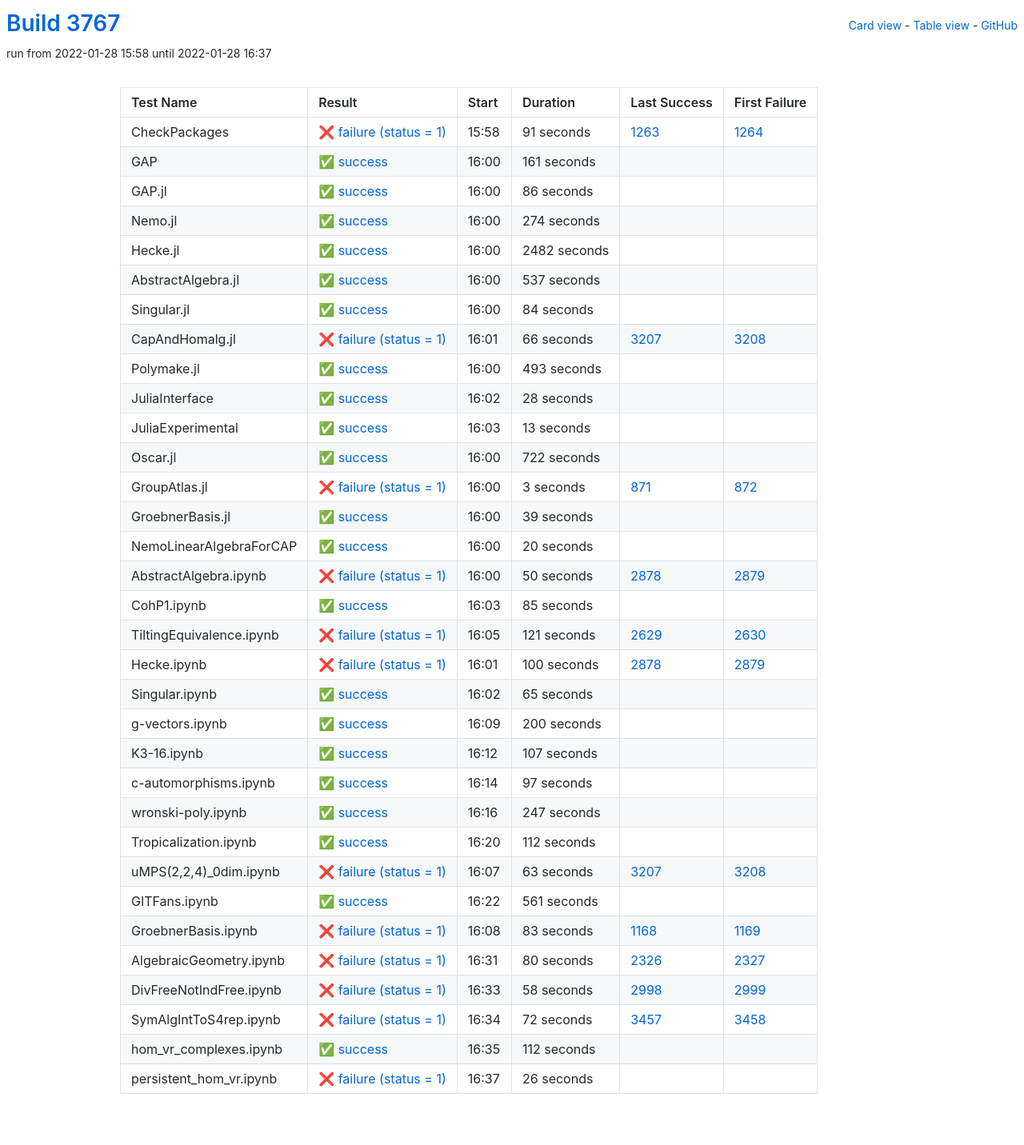
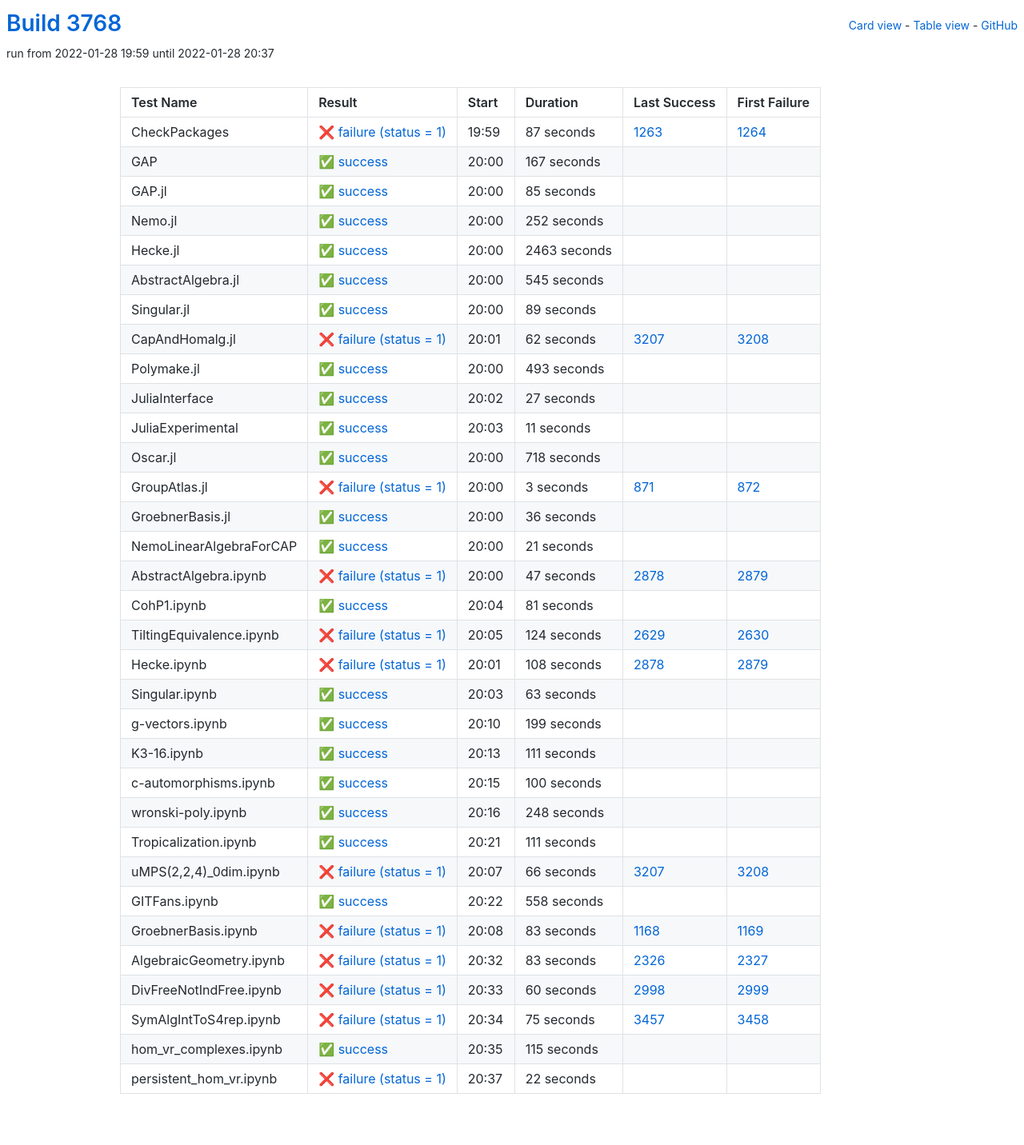
Before and after one commit to oscar-system/oscar-ci-status-stable, a Jekyll site: the page built from table.html, in a window 1280 px wide. Shown: the whole page at 80% size. Built offline with Jekyll 4.4.1, drawn with Linux system fonts in a browser that asks for light colours.

Commit message:
Build #3768

```diff
--- a/_data/ci.yml
+++ b/_data/ci.yml
@@ -1,6 +1,6 @@
 ---
-build: 3767
-build_url: https://oscarci.mathematik.uni-kl.de/job/oscar-stable/3767/
+build: 3768
+build_url: https://oscarci.mathematik.uni-kl.de/job/oscar-stable/3768/
 job: oscar-stable
 organization: oscar-system
 repo: oscar-ci-status-stable
@@ -8,104 +8,104 @@ repourl: https://github.com/oscar-system/oscar-ci-status-stable
 tests:
 - name: CheckPackages
   id: checkpackages
-  log: https://oscarci.mathematik.uni-kl.de/job/oscar-stable/3767/artifact/logs/build-3767/CheckPackages.log
-  start: 2022-01-28 15:58
+  log: https://oscarci.mathematik.uni-kl.de/job/oscar-stable/3768/artifact/logs/build-3768/CheckPackages.log
+  start: 2022-01-28 19:59
   success: false
   exitcode: 1
   status: failure
-  duration: 91
+  duration: 87
   last_success: 1263
   last_success_url: https://oscarci.mathematik.uni-kl.de/job/oscar-stable/1263/
   first_failure: 1264
   first_failure_url: https://oscarci.mathematik.uni-kl.de/job/oscar-stable/1264/
 - name: GAP
   id: gap
-  log: https://oscarci.mathematik.uni-kl.de/job/oscar-stable/3767/artifact/logs/build-3767/GAP.log
-  start: 2022-01-28 16:00
+  log: https://oscarci.mathematik.uni-kl.de/job/oscar-stable/3768/artifact/logs/build-3768/GAP.log
+  start: 2022-01-28 20:00
   success: true
   exitcode: 0
   status: success
-  duration: 161
+  duration: 167
   last_success: false
   last_success_url:
   first_failure: false
   first_failure_url:
 - name: GAP.jl
   id: gap-jl
-  log: https://oscarci.mathematik.uni-kl.de/job/oscar-stable/3767/artifact/logs/build-3767/GAP.jl.log
-  start: 2022-01-28 16:00
+  log: https://oscarci.mathematik.uni-kl.de/job/oscar-stable/3768/artifact/logs/build-3768/GAP.jl.log
+  start: 2022-01-28 20:00
   success: true
   exitcode: 0
   status: success
-  duration: 86
+  duration: 85
   last_success: false
   last_success_url:
   first_failure: false
   first_failure_url:
 - name: Nemo.jl
   id: nemo-jl
-  log: https://oscarci.mathematik.uni-kl.de/job/oscar-stable/3767/artifact/logs/build-3767/Nemo.jl.log
-  start: 2022-01-28 16:00
+  log: https://oscarci.mathematik.uni-kl.de/job/oscar-stable/3768/artifact/logs/build-3768/Nemo.jl.log
+  start: 2022-01-28 20:00
   success: true
   exitcode: 0
   status: success
-  duration: 274
+  duration: 252
   last_success: false
   last_success_url:
   first_failure: false
   first_failure_url:
 - name: Hecke.jl
   id: hecke-jl
-  log: https://oscarci.mathematik.uni-kl.de/job/oscar-stable/3767/artifact/logs/build-3767/Hecke.jl.log
-  start: 2022-01-28 16:00
+  log: https://oscarci.mathematik.uni-kl.de/job/oscar-stable/3768/artifact/logs/build-3768/Hecke.jl.log
+  start: 2022-01-28 20:00
   success: true
   exitcode: 0
   status: success
-  duration: 2482
+  duration: 2463
   last_success: false
   last_success_url:
   first_failure: false
   first_failure_url:
 - name: AbstractAlgebra.jl
   id: abstractalgebra-jl
-  log: https://oscarci.mathematik.uni-kl.de/job/oscar-stable/3767/artifact/logs/build-3767/AbstractAlgebra.jl.log
-  start: 2022-01-28 16:00
+  log: https://oscarci.mathematik.uni-kl.de/job/oscar-stable/3768/artifact/logs/build-3768/AbstractAlgebra.jl.log
+  start: 2022-01-28 20:00
   success: true
   exitcode: 0
   status: success
-  duration: 537
+  duration: 545
   last_success: false
   last_success_url:
   first_failure: false
   first_failure_url:
 - name: Singular.jl
   id: singular-jl
-  log: https://oscarci.mathematik.uni-kl.de/job/oscar-stable/3767/artifact/logs/build-3767/Singular.jl.log
-  start: 2022-01-28 16:00
+  log: https://oscarci.mathematik.uni-kl.de/job/oscar-stable/3768/artifact/logs/build-3768/Singular.jl.log
+  start: 2022-01-28 20:00
   success: true
   exitcode: 0
   status: success
-  duration: 84
+  duration: 89
   last_success: false
   last_success_url:
   first_failure: false
   first_failure_url:
 - name: CapAndHomalg.jl
   id: capandhomalg-jl
-  log: https://oscarci.mathematik.uni-kl.de/job/oscar-stable/3767/artifact/logs/build-3767/CapAndHomalg.jl.log
-  start: 2022-01-28 16:01
+  log: https://oscarci.mathematik.uni-kl.de/job/oscar-stable/3768/artifact/logs/build-3768/CapAndHomalg.jl.log
+  start: 2022-01-28 20:01
   success: false
   exitcode: 1
   status: failure
-  duration: 66
+  duration: 62
   last_success: 3207
   last_success_url: https://oscarci.mathematik.uni-kl.de/job/oscar-stable/3207/
   first_failure: 3208
   first_failure_url: https://oscarci.mathematik.uni-kl.de/job/oscar-stable/3208/
 - name: Polymake.jl
   id: polymake-jl
-  log: https://oscarci.mathematik.uni-kl.de/job/oscar-stable/3767/artifact/logs/build-3767/Polymake.jl.log
-  start: 2022-01-28 16:00
+  log: https://oscarci.mathematik.uni-kl.de/job/oscar-stable/3768/artifact/logs/build-3768/Polymake.jl.log
+  start: 2022-01-28 20:00
   success: true
   exitcode: 0
   status: success
@@ -116,44 +116,44 @@ tests:
   first_failure_url:
 - name: JuliaInterface
   id: juliainterface
-  log: https://oscarci.mathematik.uni-kl.de/job/oscar-stable/3767/artifact/logs/build-3767/JuliaInterface.log
-  start: 2022-01-28 16:02
+  log: https://oscarci.mathematik.uni-kl.de/job/oscar-stable/3768/artifact/logs/build-3768/JuliaInterface.log
+  start: 2022-01-28 20:02
   success: true
   exitcode: 0
   status: success
-  duration: 28
+  duration: 27
   last_success: false
   last_success_url:
   first_failure: false
   first_failure_url:
 - name: JuliaExperimental
   id: juliaexperimental
-  log: https://oscarci.mathematik.uni-kl.de/job/oscar-stable/3767/artifact/logs/build-3767/JuliaExperimental.log
-  start: 2022-01-28 16:03
+  log: https://oscarci.mathematik.uni-kl.de/job/oscar-stable/3768/artifact/logs/build-3768/JuliaExperimental.log
+  start: 2022-01-28 20:03
   success: true
   exitcode: 0
   status: success
-  duration: 13
+  duration: 11
   last_success: false
   last_success_url:
   first_failure: false
   first_failure_url:
 - name: Oscar.jl
   id: oscar-jl
-  log: https://oscarci.mathematik.uni-kl.de/job/oscar-stable/3767/artifact/logs/build-3767/Oscar.jl.log
-  start: 2022-01-28 16:00
+  log: https://oscarci.mathematik.uni-kl.de/job/oscar-stable/3768/artifact/logs/build-3768/Oscar.jl.log
+  start: 2022-01-28 20:00
   success: true
   exitcode: 0
   status: success
-  duration: 722
+  duration: 718
   last_success: false
   last_success_url:
   first_failure: false
   first_failure_url:
 - name: GroupAtlas.jl
   id: groupatlas-jl
-  log: https://oscarci.mathematik.uni-kl.de/job/oscar-stable/3767/artifact/logs/build-3767/GroupAtlas.jl.log
-  start: 2022-01-28 16:00
+  log: https://oscarci.mathematik.uni-kl.de/job/oscar-stable/3768/artifact/logs/build-3768/GroupAtlas.jl.log
+  start: 2022-01-28 20:00
   success: false
   exitcode: 1
   status: failure
@@ -164,176 +164,176 @@ tests:
   first_failure_url: https://oscarci.mathematik.uni-kl.de/job/oscar-stable/872/
 - name: GroebnerBasis.jl
   id: groebnerbasis-jl
-  log: https://oscarci.mathematik.uni-kl.de/job/oscar-stable/3767/artifact/logs/build-3767/GroebnerBasis.jl.log
-  start: 2022-01-28 16:00
+  log: https://oscarci.mathematik.uni-kl.de/job/oscar-stable/3768/artifact/logs/build-3768/GroebnerBasis.jl.log
+  start: 2022-01-28 20:00
   success: true
   exitcode: 0
   status: success
-  duration: 39
+  duration: 36
   last_success: false
   last_success_url:
   first_failure: false
   first_failure_url:
 - name: NemoLinearAlgebraForCAP
   id: nemolinearalgebraforcap
-  log: https://oscarci.mathematik.uni-kl.de/job/oscar-stable/3767/artifact/logs/build-3767/NemoLinearAlgebraForCAP.log
-  start: 2022-01-28 16:00
+  log: https://oscarci.mathematik.uni-kl.de/job/oscar-stable/3768/artifact/logs/build-3768/NemoLinearAlgebraForCAP.log
+  start: 2022-01-28 20:00
   success: true
   exitcode: 0
   status: success
-  duration: 20
+  duration: 21
   last_success: false
   last_success_url:
   first_failure: false
   first_failure_url:
 - name: AbstractAlgebra.ipynb
   id: abstractalgebra-ipynb
-  log: https://oscarci.mathematik.uni-kl.de/job/oscar-stable/3767/artifact/logs/build-3767/AbstractAlgebra.ipynb.log
-  start: 2022-01-28 16:00
+  log: https://oscarci.mathematik.uni-kl.de/job/oscar-stable/3768/artifact/logs/build-3768/AbstractAlgebra.ipynb.log
+  start: 2022-01-28 20:00
   success: false
   exitcode: 1
   status: failure
-  duration: 50
+  duration: 47
   last_success: 2878
   last_success_url: https://oscarci.mathematik.uni-kl.de/job/oscar-stable/2878/
   first_failure: 2879
   first_failure_url: https://oscarci.mathematik.uni-kl.de/job/oscar-stable/2879/
 - name: CohP1.ipynb
   id: cohp1-ipynb
-  log: https://oscarci.mathematik.uni-kl.de/job/oscar-stable/3767/artifact/logs/build-3767/CohP1.ipynb.log
-  start: 2022-01-28 16:03
+  log: https://oscarci.mathematik.uni-kl.de/job/oscar-stable/3768/artifact/logs/build-3768/CohP1.ipynb.log
+  start: 2022-01-28 20:04
   success: true
   exitcode: 0
   status: success
-  duration: 85
+  duration: 81
   last_success: false
   last_success_url:
   first_failure: false
   first_failure_url:
 - name: TiltingEquivalence.ipynb
   id: tiltingequivalence-ipynb
-  log: https://oscarci.mathematik.uni-kl.de/job/oscar-stable/3767/artifact/logs/build-3767/TiltingEquivalence.ipynb.log
-  start: 2022-01-28 16:05
+  log: https://oscarci.mathematik.uni-kl.de/job/oscar-stable/3768/artifact/logs/build-3768/TiltingEquivalence.ipynb.log
+  start: 2022-01-28 20:05
   success: false
   exitcode: 1
   status: failure
-  duration: 121
+  duration: 124
   last_success: 2629
   last_success_url: https://oscarci.mathematik.uni-kl.de/job/oscar-stable/2629/
   first_failure: 2630
   first_failure_url: https://oscarci.mathematik.uni-kl.de/job/oscar-stable/2630/
 - name: Hecke.ipynb
   id: hecke-ipynb
-  log: https://oscarci.mathematik.uni-kl.de/job/oscar-stable/3767/artifact/logs/build-3767/Hecke.ipynb.log
-  start: 2022-01-28 16:01
+  log: https://oscarci.mathematik.uni-kl.de/job/oscar-stable/3768/artifact/logs/build-3768/Hecke.ipynb.log
+  start: 2022-01-28 20:01
   success: false
   exitcode: 1
   status: failure
-  duration: 100
+  duration: 108
   last_success: 2878
   last_success_url: https://oscarci.mathematik.uni-kl.de/job/oscar-stable/2878/
   first_failure: 2879
   first_failure_url: https://oscarci.mathematik.uni-kl.de/job/oscar-stable/2879/
 - name: Singular.ipynb
   id: singular-ipynb
-  log: https://oscarci.mathematik.uni-kl.de/job/oscar-stable/3767/artifact/logs/build-3767/Singular.ipynb.log
-  start: 2022-01-28 16:02
+  log: https://oscarci.mathematik.uni-kl.de/job/oscar-stable/3768/artifact/logs/build-3768/Singular.ipynb.log
+  start: 2022-01-28 20:03
   success: true
   exitcode: 0
   status: success
-  duration: 65
+  duration: 63
   last_success: false
   last_success_url:
   first_failure: false
   first_failure_url:
 - name: g-vectors.ipynb
   id: g-vectors-ipynb
-  log: https://oscarci.mathematik.uni-kl.de/job/oscar-stable/3767/artifact/logs/build-3767/g-vectors.ipynb.log
-  start: 2022-01-28 16:09
+  log: https://oscarci.mathematik.uni-kl.de/job/oscar-stable/3768/artifact/logs/build-3768/g-vectors.ipynb.log
+  start: 2022-01-28 20:10
   success: true
   exitcode: 0
   status: success
-  duration: 200
+  duration: 199
   last_success: false
   last_success_url:
   first_failure: false
   first_failure_url:
 - name: K3-16.ipynb
   id: k3-16-ipynb
-  log: https://oscarci.mathematik.uni-kl.de/job/oscar-stable/3767/artifact/logs/build-3767/K3-16.ipynb.log
-  start: 2022-01-28 16:12
+  log: https://oscarci.mathematik.uni-kl.de/job/oscar-stable/3768/artifact/logs/build-3768/K3-16.ipynb.log
+  start: 2022-01-28 20:13
   success: true
   exitcode: 0
   status: success
-  duration: 107
+  duration: 111
   last_success: false
   last_success_url:
   first_failure: false
   first_failure_url:
 - name: c-automorphisms.ipynb
   id: c-automorphisms-ipynb
-  log: https://oscarci.mathematik.uni-kl.de/job/oscar-stable/3767/artifact/logs/build-3767/c-automorphisms.ipynb.log
-  start: 2022-01-28 16:14
+  log: https://oscarci.mathematik.uni-kl.de/job/oscar-stable/3768/artifact/logs/build-3768/c-automorphisms.ipynb.log
+  start: 2022-01-28 20:15
   success: true
   exitcode: 0
   status: success
-  duration: 97
+  duration: 100
   last_success: false
   last_success_url:
   first_failure: false
   first_failure_url:
 - name: wronski-poly.ipynb
   id: wronski-poly-ipynb
-  log: https://oscarci.mathematik.uni-kl.de/job/oscar-stable/3767/artifact/logs/build-3767/wronski-poly.ipynb.log
-  start: 2022-01-28 16:16
+  log: https://oscarci.mathematik.uni-kl.de/job/oscar-stable/3768/artifact/logs/build-3768/wronski-poly.ipynb.log
+  start: 2022-01-28 20:16
   success: true
   exitcode: 0
   status: success
-  duration: 247
+  duration: 248
   last_success: false
   last_success_url:
   first_failure: false
   first_failure_url:
 - name: Tropicalization.ipynb
   id: tropicalization-ipynb
-  log: https://oscarci.mathematik.uni-kl.de/job/oscar-stable/3767/artifact/logs/build-3767/Tropicalization.ipynb.log
-  start: 2022-01-28 16:20
+  log: https://oscarci.mathematik.uni-kl.de/job/oscar-stable/3768/artifact/logs/build-3768/Tropicalization.ipynb.log
+  start: 2022-01-28 20:21
   success: true
   exitcode: 0
   status: success
-  duration: 112
+  duration: 111
   last_success: false
   last_success_url:
   first_failure: false
   first_failure_url:
 - name: uMPS(2,2,4)_0dim.ipynb
   id: umps-2-2-4-0dim-ipynb
-  log: https://oscarci.mathematik.uni-kl.de/job/oscar-stable/3767/artifact/logs/build-3767/uMPS-2-2-4-_0dim.ipynb.log
-  start: 2022-01-28 16:07
+  log: https://oscarci.mathematik.uni-kl.de/job/oscar-stable/3768/artifact/logs/build-3768/uMPS-2-2-4-_0dim.ipynb.log
+  start: 2022-01-28 20:07
   success: false
   exitcode: 1
   status: failure
-  duration: 63
+  duration: 66
   last_success: 3207
   last_success_url: https://oscarci.mathematik.uni-kl.de/job/oscar-stable/3207/
   first_failure: 3208
   first_failure_url: https://oscarci.mathematik.uni-kl.de/job/oscar-stable/3208/
 - name: GITFans.ipynb
   id: gitfans-ipynb
-  log: https://oscarci.mathematik.uni-kl.de/job/oscar-stable/3767/artifact/logs/build-3767/GITFans.ipynb.log
-  start: 2022-01-28 16:22
+  log: https://oscarci.mathematik.uni-kl.de/job/oscar-stable/3768/artifact/logs/build-3768/GITFans.ipynb.log
+  start: 2022-01-28 20:22
   success: true
   exitcode: 0
   status: success
-  duration: 561
+  duration: 558
   last_success: false
   last_success_url:
   first_failure: false
   first_failure_url:
 - name: GroebnerBasis.ipynb
   id: groebnerbasis-ipynb
-  log: https://oscarci.mathematik.uni-kl.de/job/oscar-stable/3767/artifact/logs/build-3767/GroebnerBasis.ipynb.log
-  start: 2022-01-28 16:08
+  log: https://oscarci.mathematik.uni-kl.de/job/oscar-stable/3768/artifact/logs/build-3768/GroebnerBasis.ipynb.log
+  start: 2022-01-28 20:08
   success: false
   exitcode: 1
   status: failure
@@ -344,60 +344,60 @@ tests:
   first_failure_url: https://oscarci.mathematik.uni-kl.de/job/oscar-stable/1169/
 - name: AlgebraicGeometry.ipynb
   id: algebraicgeometry-ipynb
-  log: https://oscarci.mathematik.uni-kl.de/job/oscar-stable/3767/artifact/logs/build-3767/AlgebraicGeometry.ipynb.log
-  start: 2022-01-28 16:31
+  log: https://oscarci.mathematik.uni-kl.de/job/oscar-stable/3768/artifact/logs/build-3768/AlgebraicGeometry.ipynb.log
+  start: 2022-01-28 20:32
   success: false
   exitcode: 1
   status: failure
-  duration: 80
+  duration: 83
   last_success: 2326
   last_success_url: https://oscarci.mathematik.uni-kl.de/job/oscar-stable/2326/
   first_failure: 2327
   first_failure_url: https://oscarci.mathematik.uni-kl.de/job/oscar-stable/2327/
 - name: DivFreeNotIndFree.ipynb
   id: divfreenotindfree-ipynb
-  log: https://oscarci.mathematik.uni-kl.de/job/oscar-stable/3767/artifact/logs/build-3767/DivFreeNotIndFree.ipynb.log
-  start: 2022-01-28 16:33
+  log: https://oscarci.mathematik.uni-kl.de/job/oscar-stable/3768/artifact/logs/build-3768/DivFreeNotIndFree.ipynb.log
+  start: 2022-01-28 20:33
   success: false
   exitcode: 1
   status: failure
-  duration: 58
+  duration: 60
   last_success: 2998
   last_success_url: https://oscarci.mathematik.uni-kl.de/job/oscar-stable/2998/
   first_failure: 2999
   first_failure_url: https://oscarci.mathematik.uni-kl.de/job/oscar-stable/2999/
 - name: SymAlgIntToS4rep.ipynb
   id: symalginttos4rep-ipynb
-  log: https://oscarci.mathematik.uni-kl.de/job/oscar-stable/3767/artifact/logs/build-3767/SymAlgIntToS4rep.ipynb.log
-  start: 2022-01-28 16:34
+  log: https://oscarci.mathematik.uni-kl.de/job/oscar-stable/3768/artifact/logs/build-3768/SymAlgIntToS4rep.ipynb.log
+  start: 2022-01-28 20:34
   success: false
   exitcode: 1
   status: failure
-  duration: 72
+  duration: 75
   last_success: 3457
   last_success_url: https://oscarci.mathematik.uni-kl.de/job/oscar-stable/3457/
   first_failure: 3458
   first_failure_url: https://oscarci.mathematik.uni-kl.de/job/oscar-stable/3458/
 - name: hom_vr_complexes.ipynb
   id: hom-vr-complexes-ipynb
-  log: https://oscarci.mathematik.uni-kl.de/job/oscar-stable/3767/artifact/logs/build-3767/hom_vr_complexes.ipynb.log
-  start: 2022-01-28 16:35
+  log: https://oscarci.mathematik.uni-kl.de/job/oscar-stable/3768/artifact/logs/build-3768/hom_vr_complexes.ipynb.log
+  start: 2022-01-28 20:35
   success: true
   exitcode: 0
   status: success
-  duration: 112
+  duration: 115
   last_success: false
   last_success_url:
   first_failure: false
   first_failure_url:
 - name: persistent_hom_vr.ipynb
   id: persistent-hom-vr-ipynb
-  log: https://oscarci.mathematik.uni-kl.de/job/oscar-stable/3767/artifact/logs/build-3767/persistent_hom_vr.ipynb.log
-  start: 2022-01-28 16:37
+  log: https://oscarci.mathematik.uni-kl.de/job/oscar-stable/3768/artifact/logs/build-3768/persistent_hom_vr.ipynb.log
+  start: 2022-01-28 20:37
   success: false
   exitcode: 1
   status: failure
-  duration: 26
+  duration: 22
   last_success: false
   last_success_url:
   first_failure: false
```
Also changed, not shown: README.md.
